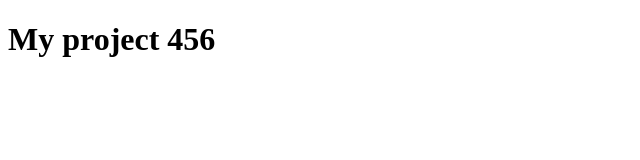
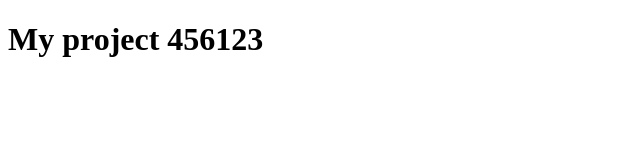
Before and after one commit to svitlana-butryk/my-project, a plain HTML site: page index.html in a window 1280 px wide. Shown: the full height of the page, 0-640 px from the left. Drawn offline with Linux system fonts and the light colour scheme.

Commit message:
title was changed

```diff
--- a/index.html
+++ b/index.html
@@ -7,6 +7,6 @@
     <title>My project</title>
 </head>
 <body>
-    <h1>My project 456</h1>
+    <h1>My project 456123</h1>
 </body>
 </html>
```
